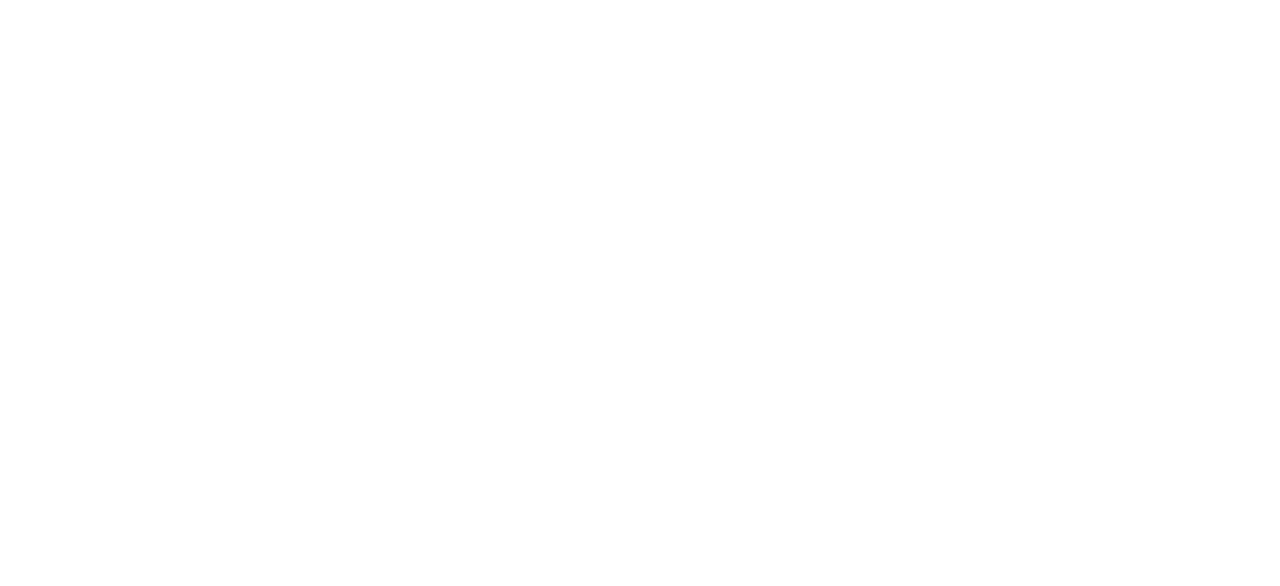
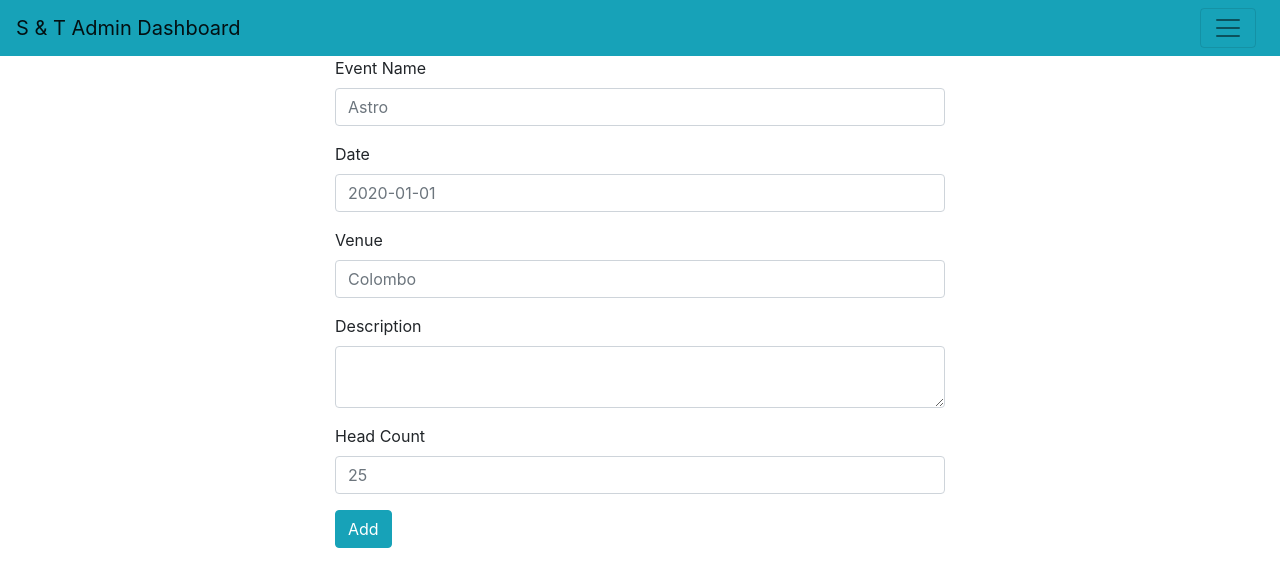
Before and after one commit to sakuni24/SandT_Web, a React (Create React App) app: page /admin/addevents in a window 1280 px wide. Shown: the top 586 px of the page. Built offline with nearby package versions, Linux system fonts and the light colour scheme.

Commit message:
Edit Events Page

```diff
--- a/package.json
+++ b/package.json
@@ -6,6 +6,7 @@
     "@testing-library/jest-dom": "^4.2.4",
     "@testing-library/react": "^9.3.2",
     "@testing-library/user-event": "^7.1.2",
+    "axios": "^0.19.2",
     "bootstrap": "^4.5.0",
     "react": "^16.13.1",
     "react-dom": "^16.13.1",
--- a/src/App.js
+++ b/src/App.js
@@ -6,11 +6,11 @@
 class App extends Component {
   render(){
     return (
-      <div>
+      <React.Fragment>
         <Router>
           <Route path="/admin" component={AdminRoutes}/>
         </Router>
-      </div>
+        </React.Fragment>
     );
   }
 }
--- /dev/null
+++ b/src/Components/AdminNav.component.js
@@ -0,0 +1,29 @@
+import React, { useState } from 'react';
+import { Collapse, Navbar, NavbarToggler, NavbarBrand, Nav, NavItem, NavLink } from 'reactstrap';
+
+const AdminNav = (props) => {
+  const [collapsed, setCollapsed] = useState(true);
+
+  const toggleNavbar = () => setCollapsed(!collapsed);
+
+  return (
+    <React.Fragment>
+      <Navbar color="info" light>
+        <NavbarBrand href="/" className="mr-auto">S & T Admin Dashboard</NavbarBrand>
+        <NavbarToggler color="dark" onClick={toggleNavbar} className="mr-2" />
+        <Collapse isOpen={!collapsed} navbar>
+          <Nav navbar>
+            <NavItem>
+              <NavLink href="/admin/addevents">Add a new event</NavLink>
+            </NavItem>
+            <NavItem>
+              <NavLink href="/admin/editevents">Edit Events</NavLink>
+            </NavItem>
+          </Nav>
+        </Collapse>
+      </Navbar>
+      </React.Fragment>
+  );
+}
+
+export default AdminNav;
--- a/src/Pages/Admin/AdminRoutes.js
+++ b/src/Pages/Admin/AdminRoutes.js
@@ -1,12 +1,17 @@
 import React, { Component } from "react";
 import { BrowserRouter as Router, Route } from "react-router-dom";
 import Dashboard from "./Dashboard";
+import AddEvents from "./Events/AddEvents";
+import EditEvents from "./Events/EditEvents";
 
 export default class AdminRoutes extends Component {
+
     render() {
         return (
             <Router>
                 <Route path="/admin/dashboard" component={Dashboard}/>
+                <Route path="/admin/addevents" component={AddEvents}/>
+                <Route path="/admin/editevents" component={EditEvents}/>
             </Router>
         );
     }
--- a/src/Pages/Admin/Dashboard.js
+++ b/src/Pages/Admin/Dashboard.js
@@ -1,11 +1,11 @@
 import React, { Component } from "react";
-
+import AdminNav from "../../Components/AdminNav.component";
 export default class Dashboard extends Component {
     render() {
         return (
-            <div>
-                yaay!
-            </div>
+            <React.Fragment>
+                <AdminNav/>
+            </React.Fragment>
         );
     }
 }
--- /dev/null
+++ b/src/Pages/Admin/Events/AddEvents.js
@@ -0,0 +1,85 @@
+import React, { Component } from "react";
+import axios from 'axios';
+import {Col, Button, Form, FormGroup, Label, Input } from 'reactstrap';
+import AdminNav from "../../../Components/AdminNav.component";
+
+export default class Dashboard extends Component {
+
+    constructor(props) {
+        super(props);
+        this.onSubmit = this.onSubmit.bind(this);
+
+        this.state = {
+            name: "",
+            date: "",
+            venue: "",
+            description: "",
+            headCount: "",
+        };
+    }
+
+    onChange = e => {
+        this.setState({ [e.target.name]: e.target.value });
+    };
+
+    onSubmit(e) {
+        e.preventDefault()
+
+        const obj = {
+            name: this.state.name,
+            date: this.state.date,
+            venue: this.state.venue,
+            description: this.state.description,
+            headCount: this.state.headCount
+        };
+        console.log(obj);
+        axios.post("http://localhost:8080/addEvent", obj)
+            .then((res) => {
+                console.log("done");
+                console.log(res.data);
+            })
+            .catch((error) => {
+              console.log(error);
+            });
+    }
+
+
+    render(){
+        return (
+            <React.Fragment>
+                <AdminNav/>
+                <Col sm="12" md={{ size: 6, offset: 3 }}>
+
+
+                    <Form onSubmit={this.onSubmit}>
+                        <FormGroup>
+                            <Label for="name">Event Name</Label>
+                            <Input type="text" name="name" id="name" placeholder="Astro" onChange={this.onChange}/>
+                        </FormGroup>
+                        <FormGroup>
+                            <Label for="date">Date</Label>
+                            <Input type="text" name="date" id="date" placeholder="2020-01-01" onChange={this.onChange}/>
+                        </FormGroup>
+                        <FormGroup>
+                            <Label for="venue">Venue</Label>
+                            <Input type="text" name="venue" id="venue" placeholder="Colombo" onChange={this.onChange}/>
+                        </FormGroup>
+                        <FormGroup>
+                            <Label for="description">Description</Label>
+                            <Input type="textarea" name="description" id="description" onChange={this.onChange}/>
+                        </FormGroup>
+                        <FormGroup>
+                            <Label for="headCount">Head Count</Label>
+                            <Input type="number" name="headCount" id="headCount" placeholder="25" onChange={this.onChange}/>
+                        </FormGroup>
+
+                        <Button color="info" type="submit">Add</Button>
+                    </Form>
+
+                </Col>
+
+
+            </React.Fragment>
+          );
+        }
+}
--- /dev/null
+++ b/src/Pages/Admin/Events/EditEvents.js
@@ -0,0 +1,53 @@
+import React, { Component } from 'react'
+import axios from "axios";
+import {Container,Card, Col, CardHeader, CardFooter, CardBody, Row} from "reactstrap";
+import AdminNav from "../../../Components/AdminNav.component";
+
+export default class EditEvents extends Component {
+
+    constructor(props) {
+        super(props)
+        this.state = {EventList: []}
+    }
+
+    componentDidMount = async () => {
+        await axios.get("http://localhost:8080/findAllEvents")
+        .then(res => {
+            this.setState({ EventList: res.data })
+        })
+    }
+
+    render() {
+        return (
+
+            <React.Fragment>
+            <AdminNav/>
+            <Container>
+                <div style={{ marginTop: "20px" }}>
+                    <div>
+                    {this.state.EventList.map(function(event, index) {
+                        return (
+                            <React.Fragment key={index}>
+                                <Card style={{ marginTop: "20px", marginBottom: "10px" }} color="light">
+                                    <CardHeader>
+                                        <h6>{event.name}</h6>
+                                    </CardHeader>
+                                    <CardBody>
+                                        Date : {event.date}<br/>
+                                        Venue : {event.venue}
+                                    </CardBody>
+
+                                    <h6 style={{ color: "#6d6d6d", paddingLeft: "13px", fontSize: "2" }}><small>
+                                    </small>
+                                    </h6>
+                                </Card>
+                            </React.Fragment>
+                        );
+                    })}
+                    </div>
+                </div>
+            </Container>
+            </React.Fragment>
+        )
+    }
+}
--- a/src/index.js
+++ b/src/index.js
@@ -3,16 +3,8 @@
 import 'bootstrap/dist/css/bootstrap.min.css';
 import './index.css';
 import App from './App';
-import * as serviceWorker from './serviceWorker';
 
 ReactDOM.render(
-  <React.StrictMode>
-    <App />
-  </React.StrictMode>,
+  <App />,
   document.getElementById('root')
 );
-
-// If you want your app to work offline and load faster, you can change
-// unregister() to register() below. Note this comes with some pitfalls.
-// Learn more about service workers: https://bit.ly/CRA-PWA
-serviceWorker.unregister();
```
Also changed, not shown: 1 other file (tests, documents, lock files or other folders).
